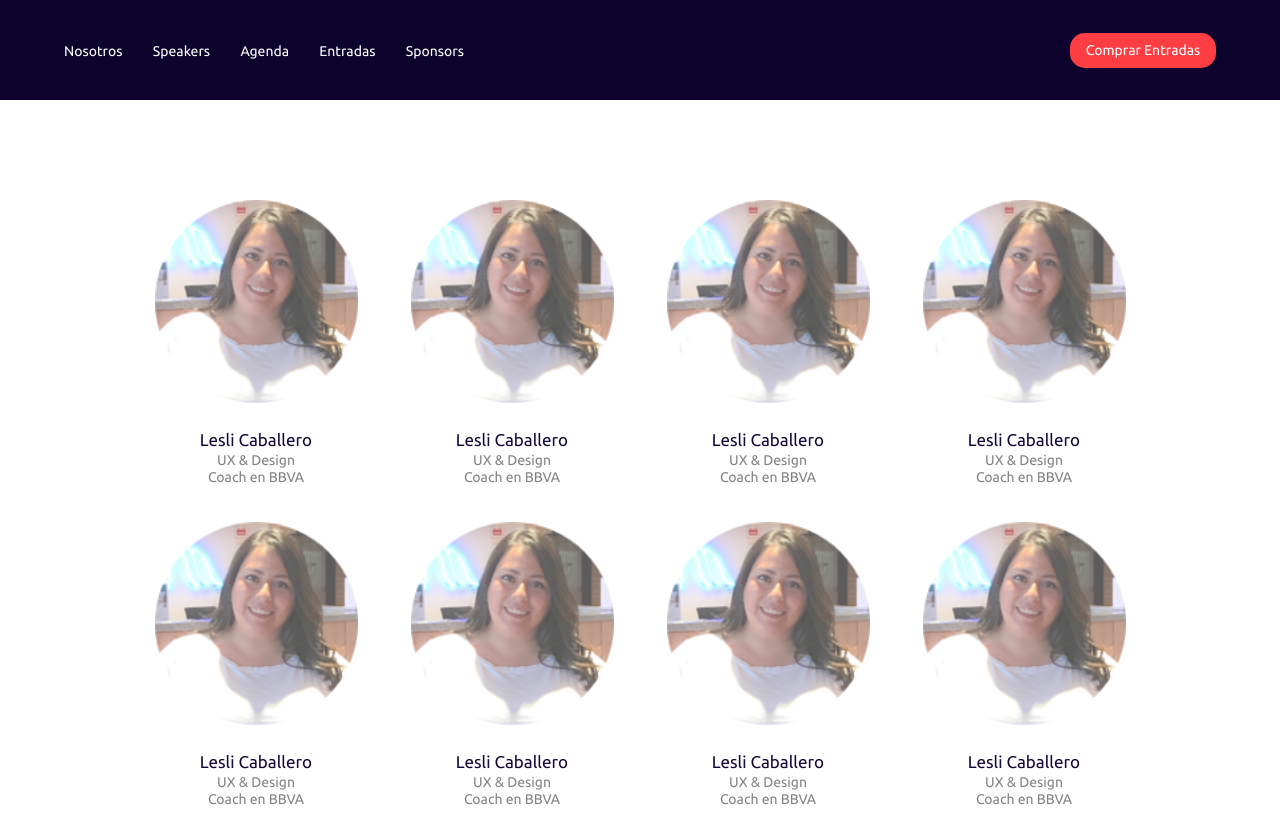
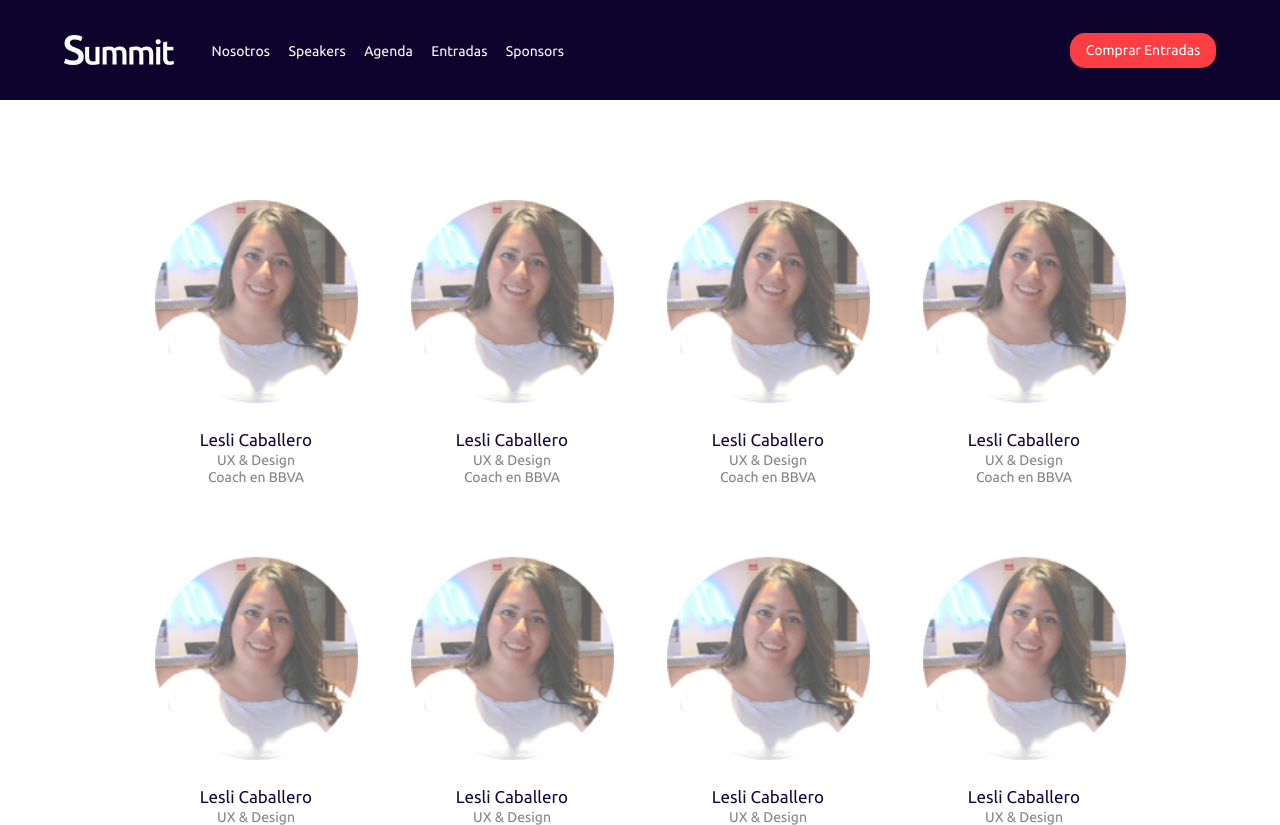
Before and after one commit to richardsolis/summit, a plain HTML site: page speakers.html in a window 1280 px wide. Shown: the top 825 px of the page. Drawn offline with nearby package versions, Linux system fonts and the light colour scheme.

Commit message:
anado cambio

```diff
--- a/speakers.html
+++ b/speakers.html
@@ -18,7 +18,8 @@
         <div class="content">
             <nav>
                 <ul>
-                    <img src="" alt="">
+                        <img src="./img/Summit_logo.png" alt="" style="display: block;margin-right: 19px;">
+
                     <li class="Nosotros-link">
                         <a href="#">Nosotros</a>
                     </li>
--- a/style.css
+++ b/style.css
@@ -23,7 +23,7 @@
 
 .content-spekers img {
   width: 100%;
-  height: auto ;
+  height: auto;
 }
 
 .circle-redes-sociales-speakers {
@@ -77,7 +77,7 @@
   position: relative;
   margin-left: 20px;
   margin-right: 20px;
-  margin-bottom: 35px;
+  margin-bottom: 70px;
 }
 
 .nav-fixed {
@@ -92,7 +92,6 @@
 .nav-fixed.show {
   display: block;
 }
-
 
 .nav-later nav ul li {
   height: 62px;
@@ -207,6 +206,11 @@ header .content .mouse img {
   display: flex;
   width: 400px;
   justify-content: space-between;
+}
+
+.nav-fixed .content nav ul {
+  width: 500px;
+  align-items: center;
 }
 
 .content nav ul li a {
@@ -517,7 +521,7 @@ header .content .title-contador .contador h6 {
   color: #fff !important;
 }
 
-.button-spekers:hover  p {
+.button-spekers:hover p {
   color: #fff !important;
 }
 
@@ -824,8 +828,6 @@ tbody {
 }
 /* ---------------------FOOTER--------------------------- */
 
-
-
 footer {
   width: 100%;
   height: 411px;
@@ -853,7 +855,7 @@ footer .footer-center .row-circle a {
 
 .circle-redes-footer {
   width: 50px;
-  height:50px;
+  height: 50px;
   border: 1px solid white;
   border-radius: 50%;
   display: flex;
@@ -862,16 +864,14 @@ footer .footer-center .row-circle a {
 }
 
 .nav-fixed img {
-  display: none ;
+  display: none;
 }
-
 
 .extra {
   display: none;
 }
 
 /* --------------------------------RESPONSIVE-------------------------------- */
-
 
 @media only screen and (max-width: 1100px) {
   header {
@@ -890,13 +890,13 @@ footer .footer-center .row-circle a {
     margin-top: -220px;
     transition: 1s;
   }
-  .slick-active + .slick-active  img {
+  .slick-active + .slick-active img {
     width: 220px !important;
   }
 
   .slick-active + .slick-active + .slick-active .circle-icons {
     width: 152px !important;
-    height:152px !important;
+    height: 152px !important;
     margin-top: -152px;
   }
 
@@ -923,7 +923,6 @@ footer .footer-center .row-circle a {
     opacity: 0.7;
     transition: 1s;
   }
-
 }
 
 @media only screen and (max-width: 830px) {
@@ -933,13 +932,11 @@ footer .footer-center .row-circle a {
 }
 
 @media only screen and (max-width: 700px) {
-
   .Speakers {
     width: 280px;
   }
 
-
-  .slick-active + .slick-active  img {
+  .slick-active + .slick-active img {
     width: 220px !important;
   }
 
@@ -949,9 +946,7 @@ footer .footer-center .row-circle a {
     margin-top: -244px;
     /* transition: 1s; */
   }
-
 }
-
 
 /* @media only screen and (max-width: 950px) {
   .background-particulas {
@@ -996,7 +991,6 @@ footer .footer-center .row-circle a {
 
   .background-two {
     background-image: none;
-
   }
 
   .agenda {
@@ -1030,7 +1024,6 @@ footer .footer-center .row-circle a {
     background-color: #594c82;
   }
 
-
   .row-sponsor {
     width: 370px;
   }
@@ -1048,7 +1041,6 @@ footer .footer-center .row-circle a {
     height: auto;
     padding-bottom: 65px;
   }
-
 }
 
 @media only screen and (max-width: 665px) {
@@ -1057,7 +1049,7 @@ footer .footer-center .row-circle a {
   }
 
   .background-two {
-    background-image: url('./img/background2.png');
+    background-image: url("./img/background2.png");
     height: 1000px;
     background-color: transparent;
   }
@@ -1097,9 +1089,6 @@ footer .footer-center .row-circle a {
 }
 
 @media only screen and (max-width: 550px) {
-
-
-
   .nosotros .text-nosotros {
     width: 100%;
     background-image: none;
@@ -1112,10 +1101,9 @@ footer .footer-center .row-circle a {
 
   .title-contador {
     text-align: center;
-
   }
 
-  .title-contador  h1 {
+  .title-contador h1 {
     font-size: 38px !important;
   }
 
@@ -1139,7 +1127,7 @@ footer .footer-center .row-circle a {
     display: none;
   }
 
-  .nav-fixed  .content nav {
+  .nav-fixed .content nav {
     display: none;
   }
 
@@ -1163,10 +1151,9 @@ footer .footer-center .row-circle a {
     box-sizing: border-box;
   }
   .nav-fixed .content {
-    display: none ;
+    display: none;
   }
 }
-
 
 /* @media only screen and (max-width: 550px) {
   .background-particulas {
```
Also changed, not shown: index.html (+6 -4 lines), img/Summit_logo.png (added). Lines whose indentation alone changed are shown as unchanged.
